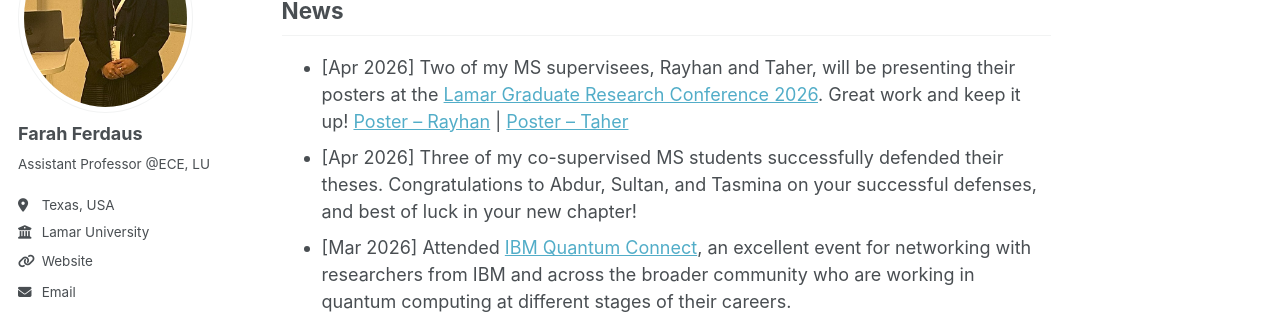
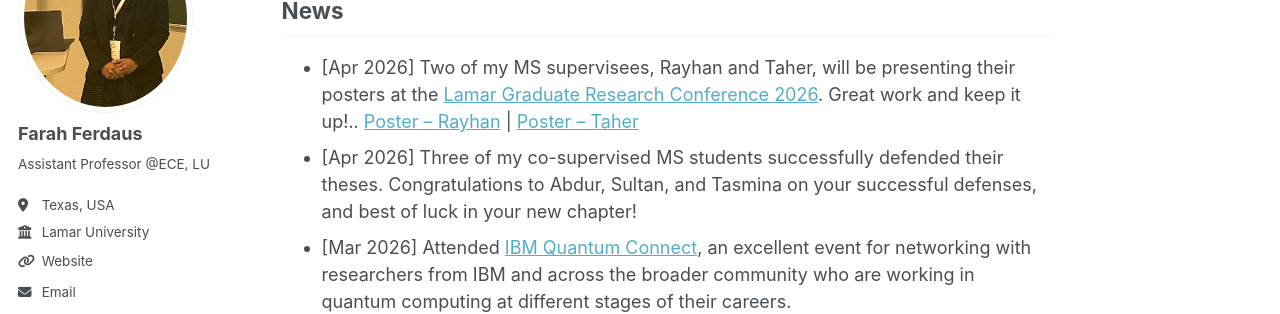
Before and after one commit to fferdaus/fferdaus.github.io, a Jekyll site: the page built from _pages/about.md, in a window 1280 px wide and 900 px high, scrolled down 888 px. Shown: the part 176-490 px from the top of the window. Built offline with Jekyll 4.4.1, drawn with Linux system fonts in a browser that asks for light colours; some web fonts are replaced.

```diff
--- a/_pages/about.md
+++ b/_pages/about.md
@@ -59,7 +59,7 @@ I have published numerous scientific articles, including journal articles, confe
 **Stichting Bangladesh Accord Foundation, Dhaka, Bangladesh**
 -->
 ## News
-- [Apr 2026] Two of my MS supervisees, Rayhan and Taher, will be presenting their posters at the [Lamar Graduate Research Conference 2026](https://www.lamar.edu/graduate-studies/_files/documents/4th-annual-graduate-research-conference-program.pdf). Great work and keep it up! [Poster – Rayhan](https://lamar0-my.sharepoint.com/:b:/g/personal/fferdaus_lamar_edu/IQDJAmfeKdWtRoJOF0tiFMUCAV5S6lzGjz5sl6GAh_drQu0?e=ODjbzc) \| [Poster – Taher](https://lamar0-my.sharepoint.com/:b:/g/personal/fferdaus_lamar_edu/IQDaqvUznGsSSbnXCy_U9GppAXAiHoaEPJ6QIkLvs-92vq0?e=bWgcDz)
+- [Apr 2026] Two of my MS supervisees, Rayhan and Taher, will be presenting their posters at the [Lamar Graduate Research Conference 2026](https://www.lamar.edu/graduate-studies/_files/documents/4th-annual-graduate-research-conference-program.pdf). Great work and keep it up!.. [Poster – Rayhan](https://lamar0-my.sharepoint.com/:b:/g/personal/fferdaus_lamar_edu/IQDJAmfeKdWtRoJOF0tiFMUCAV5S6lzGjz5sl6GAh_drQu0?e=ODjbzc) \| [Poster – Taher](https://lamar0-my.sharepoint.com/:b:/g/personal/fferdaus_lamar_edu/IQDaqvUznGsSSbnXCy_U9GppAXAiHoaEPJ6QIkLvs-92vq0?e=bWgcDz)
 - [Apr 2026] Three of my co-supervised MS students successfully defended their theses. Congratulations to Abdur, Sultan, and Tasmina on your successful defenses, and best of luck in your new chapter!
 - [Mar 2026] Attended [IBM Quantum Connect](https://www.ibm.com/events/reg/flow/ibm/3hqllqmb/landing/page/landing), an excellent event for networking with researchers from IBM and across the broader community who are working in quantum computing at different stages of their careers.
 - [Feb 2026] Will be serving as a **Session Moderator** at [ISQED26](https://www.isqed.org/English/Collaterals/Documents/ISQED2026-Program-Booklet_rev1.pdf). [Certificate of Recognition](https://drive.google.com/file/d/1icvL6GNcqsai--ZwekN-Gn7IotdIbDi6/view?usp=sharing)
```
